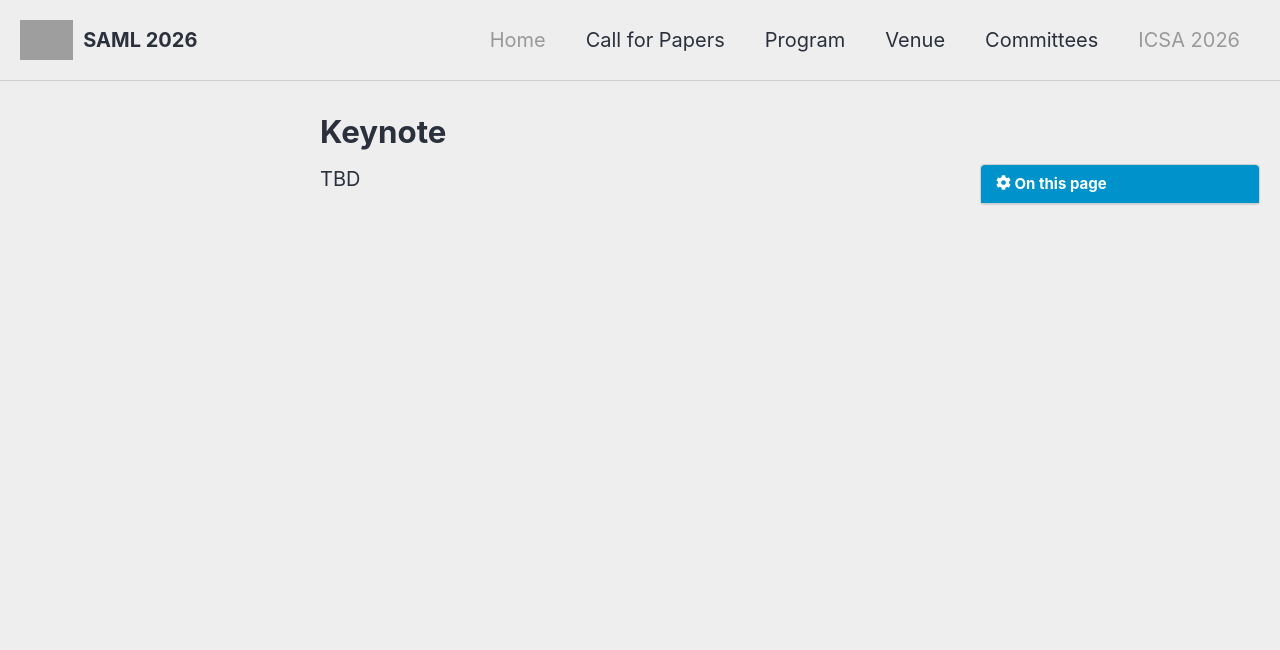
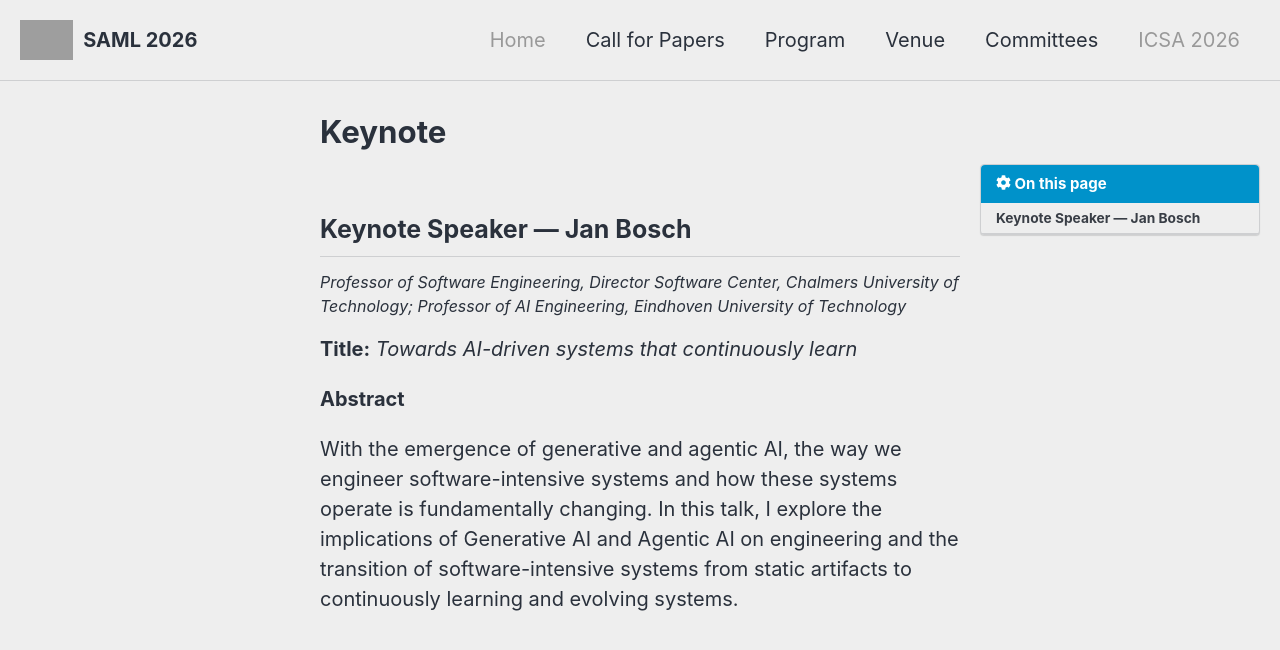
Before and after one commit to sa-ml/saml2026, a Jekyll site: the page built from _pages/program/keynotes.md, in a window 1280 px wide and 900 px high. Shown: the top 650 px of the window. Built offline with Jekyll 4.4.1, drawn with Linux system fonts in a browser that asks for light colours; cached includes are drawn as plain includes; nearby versions of some CDN libraries; grey boxes are pictures that could not be loaded.

Commit message:
added keynote information

```diff
--- a/_pages/program/keynotes.md
+++ b/_pages/program/keynotes.md
@@ -13,4 +13,14 @@ sidebar:
 p.speaker-bio { font-style: italic; font-size: 80%; }
 </style>
 
-TBD
+
+
+## Keynote Speaker — Jan Bosch
+
+<p class="speaker-bio">Professor of Software Engineering, Director Software Center, Chalmers University of Technology; Professor of AI Engineering, Eindhoven University of Technology</p>
+
+**Title:** _Towards AI-driven systems that continuously learn_
+
+**Abstract**
+
+With the emergence of generative and agentic AI, the way we engineer software-intensive systems and how these systems operate is fundamentally changing. In this talk, I explore the implications of Generative AI and Agentic AI on engineering and the transition of software-intensive systems from static artifacts to continuously learning and evolving systems.
```
Also changed, not shown: _pages/home.md (+1 -1 lines), _pages/program/program.md (+2 -2 lines).
